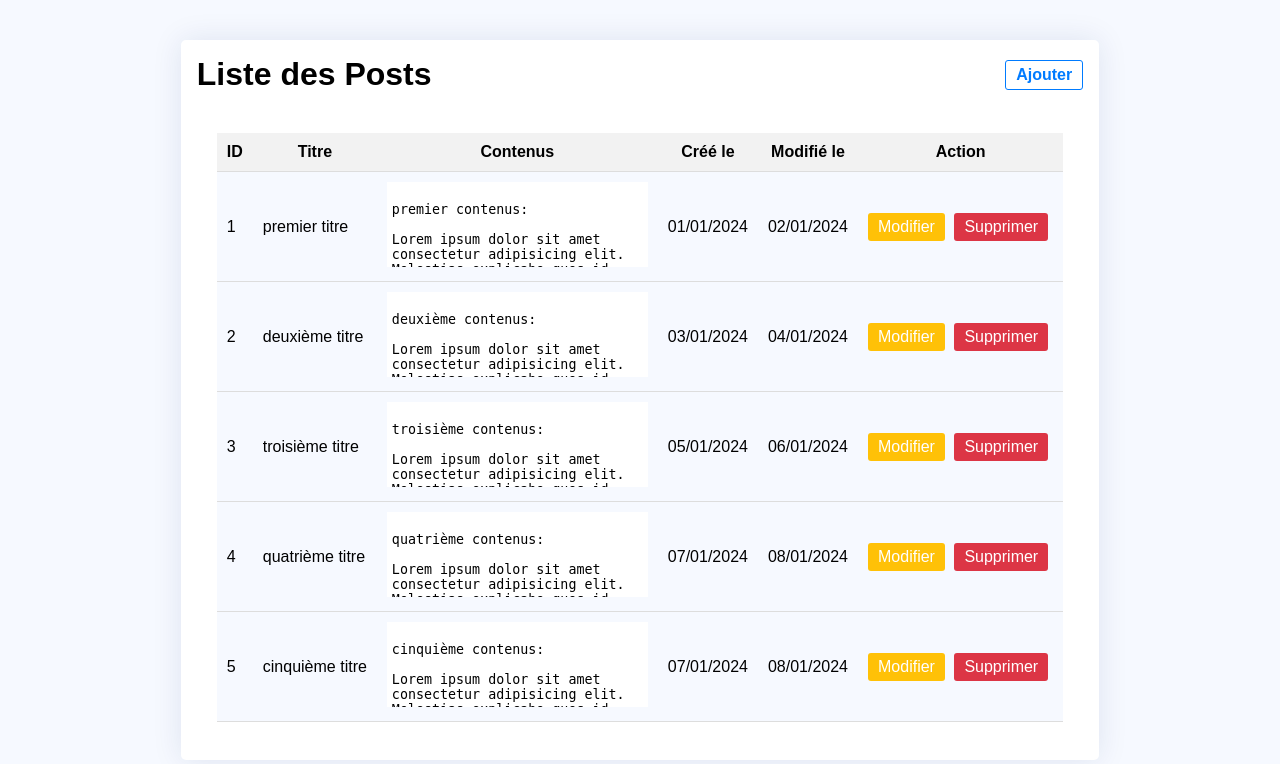
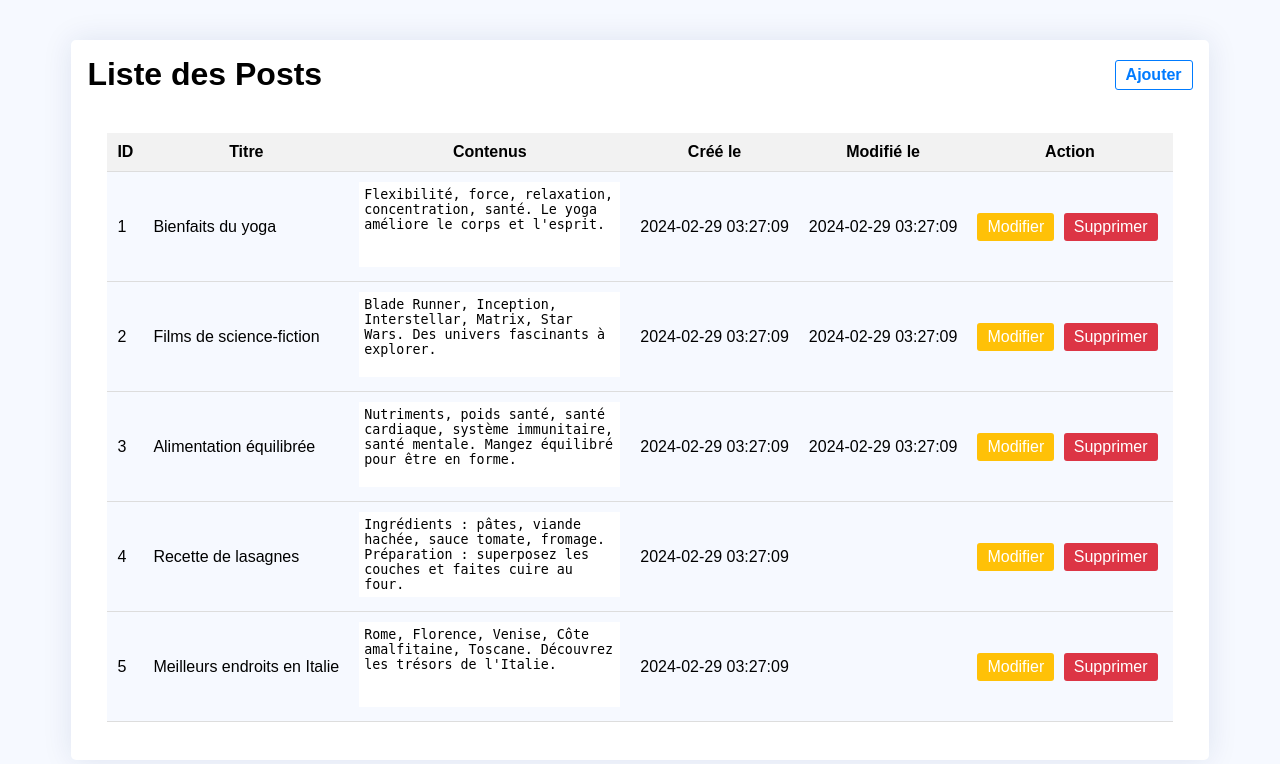
Before and after one commit to YAROU-Mhr/SimpleCRUD-HTML-CSS-PHP, a PHP site: page / in a window 1280 px wide. Shown: the top 764 px of the page. Run offline with PHP 8.4, Linux system fonts and the light colour scheme; data comes from the database, SQL or seed files in the repository.

Commit message:
Read terminé: Liste des posts dans la base de données affiché dans index de façons dynamique

```diff
--- a/index.php
+++ b/index.php
@@ -1,6 +1,21 @@
 <?php
 #FR: Voici l'index qui affichera la liste des posts ainsi que les boutons "Ajouter", "Modifier" et "Supprimer".
 #AN: Here's the index that will display the list of posts along with the "Add", "Edit", and "Delete" buttons.
+
+require_once 'connection.php'; // FR: Inclut le fichier de connexion à la base de données | AN: Include the database connection file
+
+$query = "SELECT * FROM posts"; // FR: Requête pour sélectionner toutes les publications | AN: Query to select all posts
+$stmt = $bdd->prepare($query); // FR: Prépare la requête | AN: Prepare the query
+$stmt->execute(); // FR: Exécute la requête | AN: Execute the query
+
+$all_posts = $stmt->fetchAll(); // FR: Récupère toutes les publications dans un tableau | AN: Fetch all posts into an array
+
+// FR: Ici, $all_posts contient toutes les données des publications récupérées de la base de données
+// AN: Here, $all_posts contains all the data of the posts retrieved from the database
+
+
+
+
 ?>
 
 <!DOCTYPE html>
@@ -24,100 +39,64 @@
                 <thead>
                     <tr>
                         <th>ID</th>
+                        <!-- FR: Identifiant | AN: ID -->
                         <th>Titre</th>
+                        <!-- FR: Titre | AN: Title -->
                         <th>Contenus</th>
+                        <!-- FR: Contenus | AN: Contents -->
                         <th>Créé le</th>
+                        <!-- FR: Date de création | AN: Created on -->
                         <th>Modifié le</th>
+                        <!-- FR: Date de modification | AN: Modified on -->
                         <th>Action</th>
+                        <!-- FR: Action | AN: Action -->
                     </tr>
                 </thead>
                 <tbody>
-                    <tr class="ligne">
-                        <td>1</td>
-                        <td>premier titre</td>
-                        <td>
-                            <textarea cols="30" rows="5">
-                                premier contenus:
-                                Lorem ipsum dolor sit amet consectetur adipisicing elit. Molestias explicabo quos id tempore quam laborum qui, quisquam, quis, nemo qu
-                            </textarea>
-                        </td>
-                        <td>01/01/2024</td>
-                        <td>02/01/2024</td>
-                        <td class="action">
-                            <a href="#" class="modif">Modifier</a>
-                            <a href="#" class="suppr">Supprimer</a>
-                        </td>
-                    </tr>
-                    <tr class="ligne">
-                        <td>2</td>
-                        <td>deuxième titre</td>
-                        <td>
-                            <textarea cols="30" rows="5">
-                                deuxième contenus:
-                                Lorem ipsum dolor sit amet consectetur adipisicing elit. Molestias explicabo quos id tempore quam laborum qui, quisquam, quis, nemo qu
-                            </textarea>
-                        </td>
-                        <td>03/01/2024</td>
-                        <td>04/01/2024</td>
-                        <td class="action">
-                            <a href="#" class="modif">Modifier</a>
-                            <a href="#" class="suppr">Supprimer</a>
-                        </td>
-                    </tr>
+                    <?php if (empty($all_posts)) { ?>
+                        <!-- FR: Si $all_posts est vide | AN: If $all_posts is empty -->
+                        <tr>
+                            <td colspan="6">Aucune publication disponible</td>
+                            <!-- FR: Affiche "Aucune publication disponible" dans une seule cellule | AN: Display "Aucune publication disponible" in a single cell -->
+                        </tr>
+                    <?php } else { ?>
+                        <!-- FR: Sinon (s'il y a des publications) | AN: Else (if there are posts) -->
+                        <?php foreach ($all_posts as $post) : ?>
+                            <!-- FR: Pour chaque publication dans $all_posts | AN: For each post in $all_posts -->
+                            <tr class="ligne">
+                                <!-- FR: Crée une ligne de tableau avec la classe "ligne" | AN: Creates a table row with the class "ligne" -->
+                                <td><?php echo $post['id']; ?></td>
+                                <!-- FR: Affiche l'ID de la publication | AN: Display the ID of the post -->
 
-                    <tr class="ligne">
-                        <td>3</td>
-                        <td>troisième titre</td>
-                        <td>
-                            <textarea cols="30" rows="5">
-                                troisième contenus:
-                                Lorem ipsum dolor sit amet consectetur adipisicing elit. Molestias explicabo quos id tempore quam laborum qui, quisquam, quis, nemo qu
-                            </textarea>
-                        </td>
-                        <td>05/01/2024</td>
-                        <td>06/01/2024</td>
-                        <td class="action">
-                            <a href="#" class="modif">Modifier</a>
-                            <a href="#" class="suppr">Supprimer</a>
-                        </td>
-                    </tr>
+                                <td><?php echo $post['title']; ?></td>
+                                <!-- FR: Affiche le titre de la publication | AN: Display the title of the post -->
 
-                    <tr class="ligne">
-                        <td>4</td>
-                        <td>quatrième titre</td>
-                        <td>
-                            <textarea cols="30" rows="5">
-                                quatrième contenus:
-                                Lorem ipsum dolor sit amet consectetur adipisicing elit. Molestias explicabo quos id tempore quam laborum qui, quisquam, quis, nemo qu
-                            </textarea>
-                        </td>
-                        <td>07/01/2024</td>
-                        <td>08/01/2024</td>
-                        <td class="action">
-                            <a href="#" class="modif">Modifier</a>
-                            <a href="#" class="suppr">Supprimer</a>
-                        </td>
-                    </tr>
+                                <td>
+                                    <textarea cols="30" rows="5"><?php echo $post['content']; ?></textarea>
+                                    <!-- FR: Affiche le contenu de la publication dans une zone de texte | AN: Display the contents of the post in a text area -->
+                                </td>
 
-                    <tr class="ligne">
-                        <td>5</td>
-                        <td>cinquième titre</td>
-                        <td>
-                            <textarea cols="30" rows="5">
-                                cinquième contenus:
-                                Lorem ipsum dolor sit amet consectetur adipisicing elit. Molestias explicabo quos id tempore quam laborum qui, quisquam, quis, nemo qu
-                            </textarea>
-                        </td>
-                        <td>07/01/2024</td>
-                        <td>08/01/2024</td>
-                        <td class="action">
-                            <a href="#" class="modif">Modifier</a>
-                            <a href="#" class="suppr">Supprimer</a>
-                        </td>
-                    </tr>
+                                <td><?php echo $post['added_at']; ?></td>
+                                <!-- FR: Affiche la date de création de la publication | AN: Display the creation date of the post -->
 
+                                <td><?php echo $post['updated_at']; ?></td>
+                                <!-- FR: Affiche la date de modification de la publication | AN: Display the modification date of the post -->
+
+                                <td class="action">
+                                    <!-- FR: Colonne pour les actions | AN: Column for actions -->
+
+                                    <a href="#" class="modif">Modifier</a>
+                                    <!-- FR: Lien pour modifier la publication | AN: Link to modify the post -->
+
+                                    <a href="#" class="suppr">Supprimer</a>
+                                    <!-- FR: Lien pour supprimer la publication | AN: Link to delete the post -->
+                                </td>
+                            </tr>
+                        <?php endforeach; ?>
+                    <?php } ?>
                 </tbody>
             </table>
+
         </div>
     </div>
 </body>
```
Also changed, not shown: README.md.
